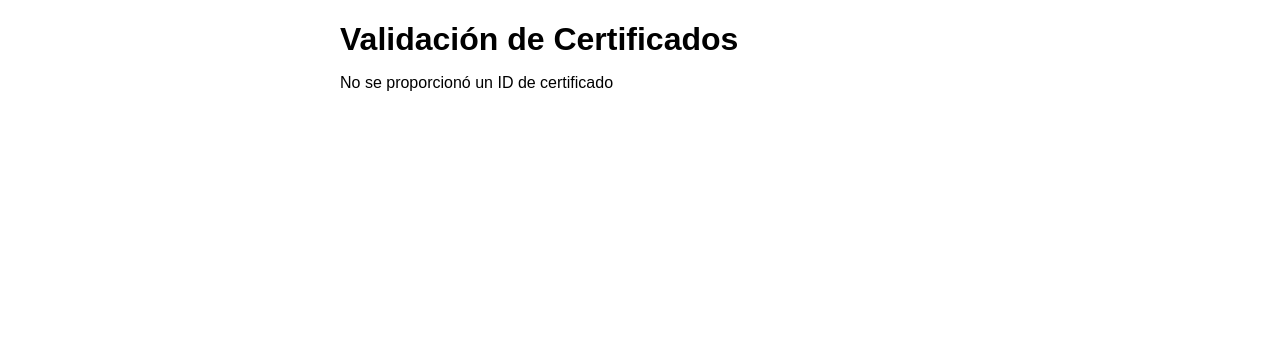
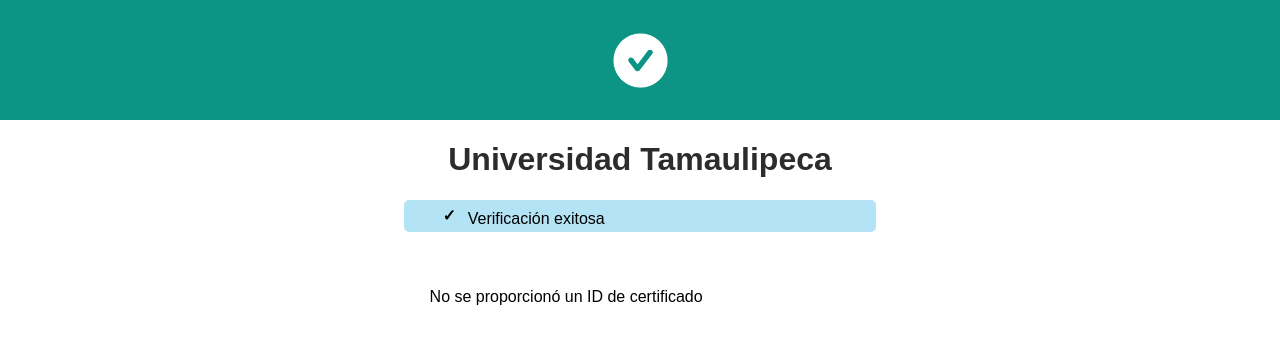
Before and after one commit to T0ny-dev/viewer-cert-usicamm, a plain HTML site: page index.html in a window 1280 px wide. Drawn offline with Linux system fonts and the light colour scheme.

Commit message:
update UI

```diff
--- a/index.html
+++ b/index.html
@@ -5,11 +5,21 @@
   <meta name="viewport" content="width=device-width, initial-scale=1.0">
   <title>Validación de Certificados</title>
   <style>
+
     body {
       font-family: Arial, sans-serif;
       margin: 20px;
+      margin: 0;
+      padding: 0;
+      box-sizing: border-box;
     }
-    h1, h2, p {
+    h1  {
+      font-family: Arial, Helvetica, sans-serif;
+      text-align: center;
+      color: rgb(44, 44, 44);
+    }
+
+    h2, p {
       margin-bottom: 10px;
     }
     .container {
@@ -19,16 +29,70 @@
     #loader {
       display: none;
     }
+
+    .header {
+      background-color:  #0c9585;
+      height: 15vh;
+      display: flex;
+      align-items: center;
+      justify-content: center;
+    }
+
+    .check {
+      background-color: #b3e3f4 ;
+      border-radius: 5px;
+      display: flex;
+      align-items: center;
+      margin-left: 5vw;
+      margin-right: 5vw;
+      height: 32px;
+      display: flex;
+      align-items: center;
+    }
+
+    .check span {
+      margin-right: 10px;
+      font-weight: bolder;
+      padding-left: 3vw;
+    }
+
+    .check p {
+      padding: 2px;
+    }
+
+    .header img {
+      width: 65px;
+    }
+
+    #certificateDetails {
+      padding: 5vh 7vw;
+    }
+
+    .sello {
+      display: flex;
+      justify-content: center;
+      padding-top: 5vh;
+    }
+
   </style>
 </head>
 <body>
+  <div class="header">
+      <img src="./img/check.png" alt="check">
+  </div>
   <div class="container">
-    <h1>Validación de Certificados</h1>
+    <h1>Universidad Tamaulipeca</h1>
+    <div class="check">
+      <span>✓</span><p>Verificación exitosa</p>
+    </div>
 
     <!-- Agrega un elemento de carga en tu HTML -->
     <div id="loader">Cargando...</div>
 
-    <div id="certificateDetails"></div>
+    <div id="certificateDetails">
+    </div>
+
+
 
     <script>
       document.addEventListener('DOMContentLoaded', async () => {
@@ -59,6 +123,9 @@
                 <p>Fecha de emisión: ${cert["Fecha de emisión"]}</p>
                 <p>Periodo: ${cert.Periodo}</p>
                 <!-- Agrega más detalles según la estructura de tus datos -->
+                <div class="sello">
+                  <img src="./img/sello.png" alt="">
+                </div>
               `;
             } else {
               // Muestra un mensaje si el certificado no se encuentra
```
Also changed, not shown: img/check.png (added), img/sello.png (added).
